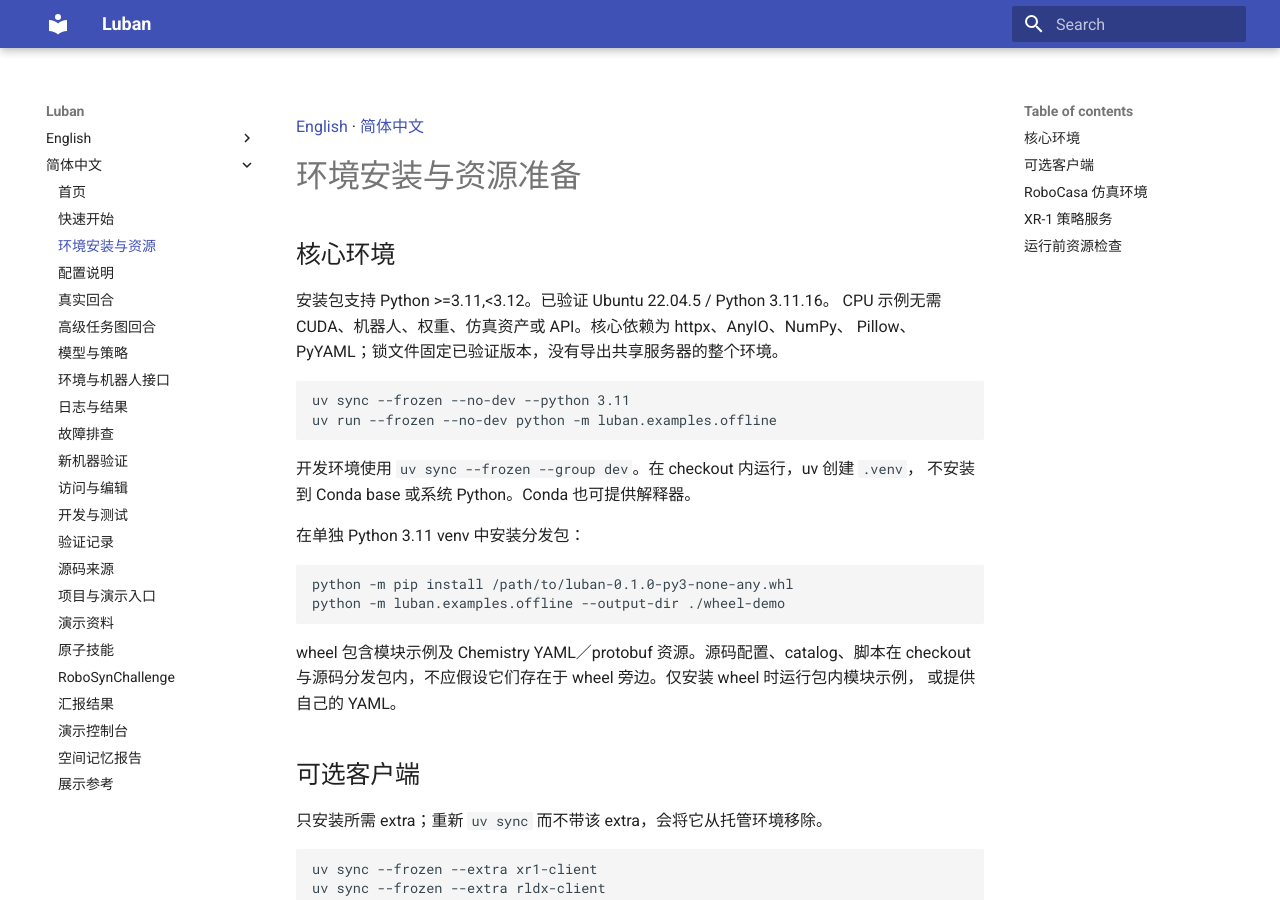
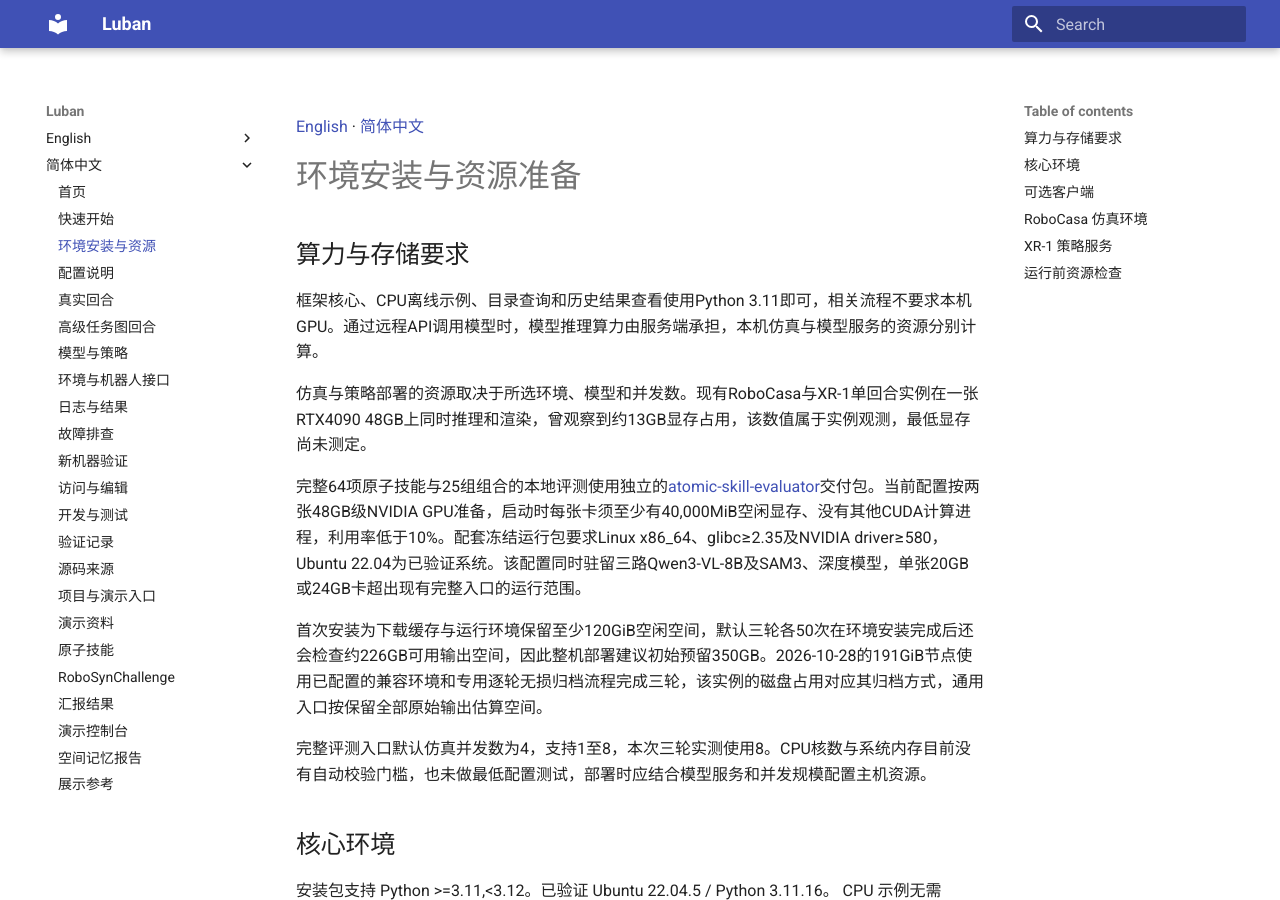
Before and after one commit to Luban-Agents/Luban, an MkDocs documentation site: the page built from docs/installation.zh-CN.md, in a window 1280 px wide and 900 px high. Built offline with MkDocs 1.6.1 and Material for MkDocs 9.7.7, drawn with Linux system fonts in a browser that asks for light colours.

```diff
--- a/docs/installation.zh-CN.md
+++ b/docs/installation.zh-CN.md
@@ -1,6 +1,19 @@
 [English](installation.md) · [简体中文](installation.zh-CN.md)
 
 # 环境安装与资源准备
+
+## 算力与存储要求
+
+框架核心、CPU离线示例、目录查询和历史结果查看使用Python 3.11即可，相关流程不要求本机GPU。通过远程API调用模型时，模型推理算力由服务端承担，本机仿真与模型服务的资源分别计算。
+
+仿真与策略部署的资源取决于所选环境、模型和并发数。现有RoboCasa与XR-1单回合实例在一张RTX4090 48GB上同时推理和渲染，曾观察到约13GB显存占用，该数值属于实例观测，最低显存尚未测定。
+
+完整64项原子技能与25组组合的本地评测使用独立的[atomic-skill-evaluator](https://github.com/yuliu-ai/atomic-skill-evaluator)交付包。当前配置按两张48GB级NVIDIA GPU准备，启动时每张卡须至少有40,000MiB空闲显存、没有其他CUDA计算进程，利用率低于10%。配套冻结运行包要求Linux x86_64、glibc≥2.35及NVIDIA driver≥580，Ubuntu 22.04为已验证系统。该配置同时驻留三路Qwen3-VL-8B及SAM3、深度模型，单张20GB或24GB卡超出现有完整入口的运行范围。
+
+首次安装为下载缓存与运行环境保留至少120GiB空闲空间，默认三轮各50次在环境安装完成后还会检查约226GB可用输出空间，因此整机部署建议初始预留350GB。2026-10-28的191GiB节点使用已配置的兼容环境和专用逐轮无损归档流程完成三轮，该实例的磁盘占用对应其归档方式，通用入口按保留全部原始输出估算空间。
+
+完整评测入口默认仿真并发数为4，支持1至8，本次三轮实测使用8。CPU核数与系统内存目前没有自动校验门槛，也未做最低配置测试，部署时应结合模型服务和并发规模配置主机资源。
+
 
 ## 核心环境
 
```
Also changed, not shown: README.md (+6 -0 lines), README.zh-CN.md (+10 -0 lines), docs/installation.md (+13 -0 lines), impl_docs/TODO.md (+1 -1 lines), impl_docs/changes/2026-10-28-compute-requirements.md (added, +24 -0 lines).
